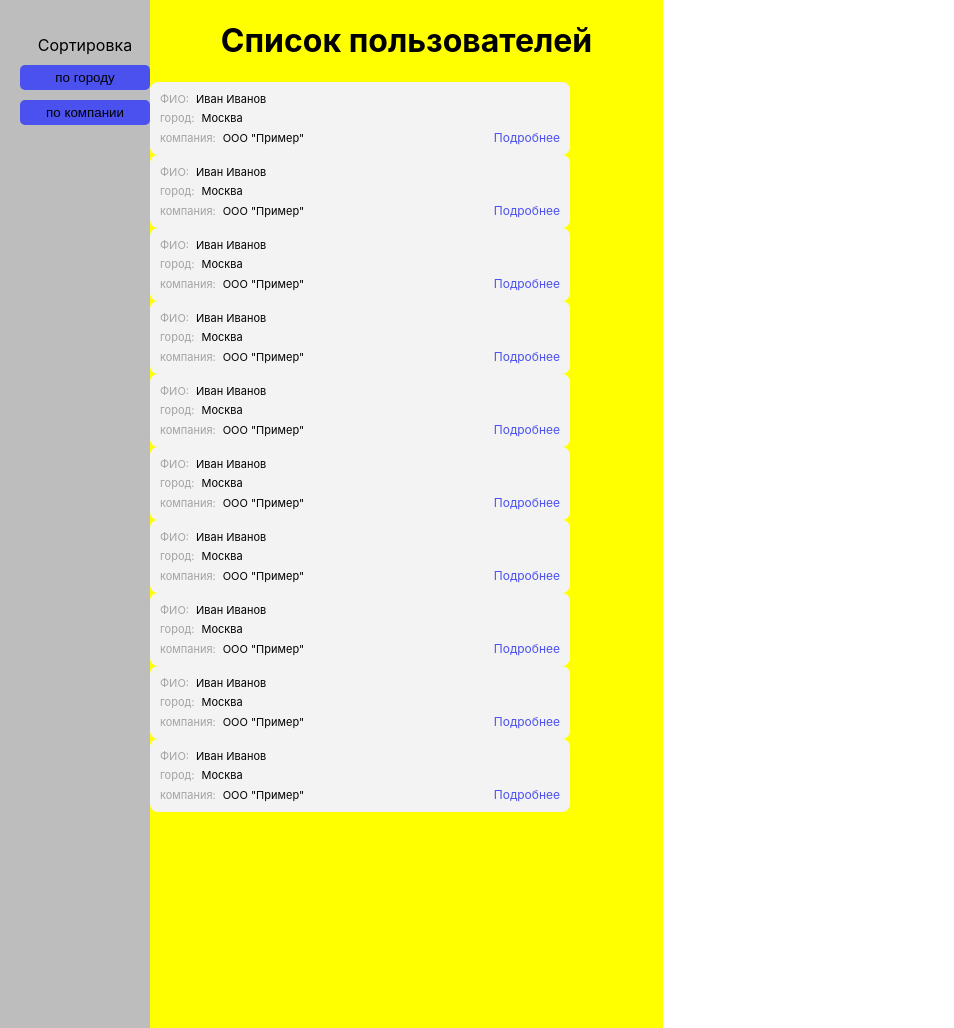
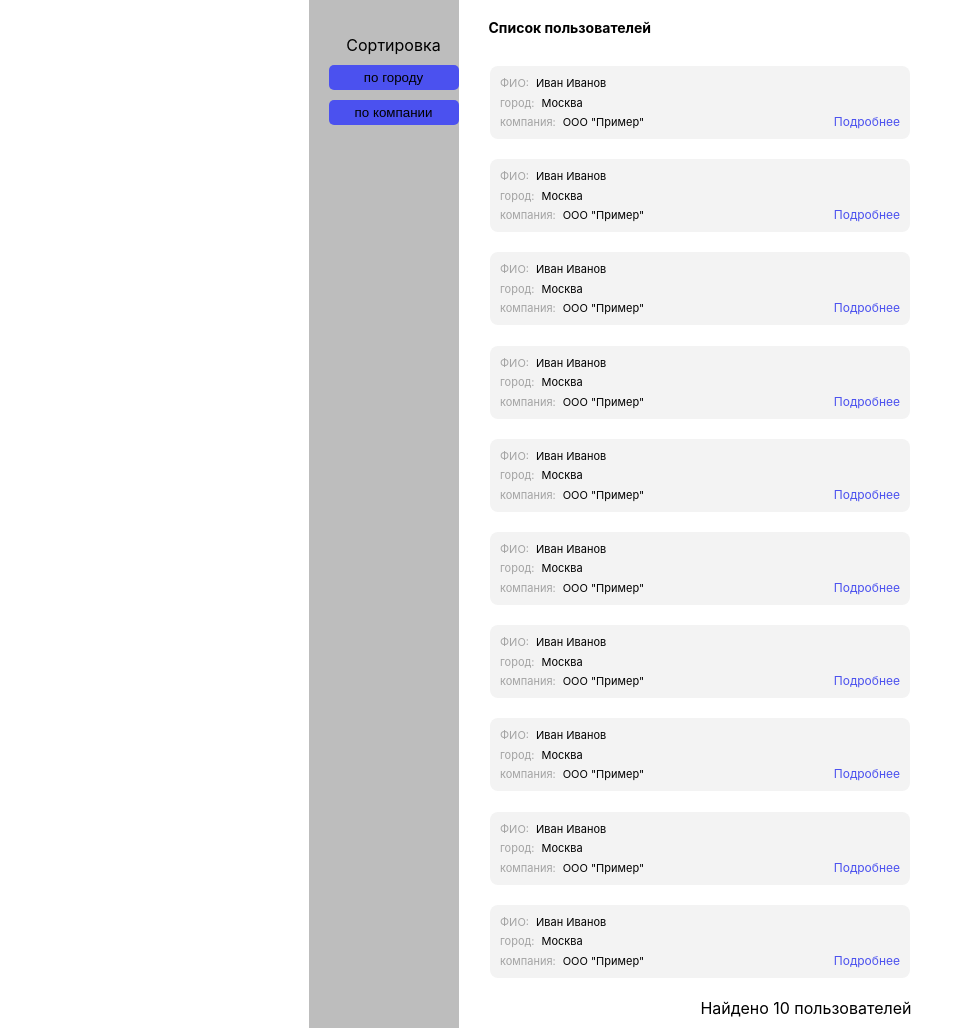
Before and after one commit to Ankook/roox-test-app, a React (Create React App) app in the folder my-app/: page / in a window 1280 px wide. Shown: the whole page, without its empty margins (0-954 px from the left). Built offline with nearby package versions, Linux system fonts and the light colour scheme.

Commit message:
creating Usser component

```diff
--- a/my-app/src/App.scss
+++ b/my-app/src/App.scss
@@ -2,6 +2,8 @@
   text-align: center;
   display: flex;
   flex-direction: row;
+  justify-content: center;
+  align-items: center;
 }
 
 .App-logo {
--- a/my-app/src/components/users/Users.tsx
+++ b/my-app/src/components/users/Users.tsx
@@ -19,7 +19,8 @@ const Users: FC<TitleProps> = ({ title}) => {
       <User />
       <User />
       <User />
-      <User/>
+      <User />
+      <div className={styles.usersCount}>Найдено 10 пользователей</div>
     </div>
   );
 };
--- a/my-app/src/components/users/users.module.scss
+++ b/my-app/src/components/users/users.module.scss
@@ -1,7 +1,24 @@
 .users  {
   display: flex;
   flex-direction: column;
-  background: yellow;
+  justify-content: space-around;
+  align-items: center;
+  background: white;
   width: 513px;
   height: 1028px;
+  box-sizing: border-box;
+  padding-left: 30px;
+  padding-right: 60px;
+
+  h1  {
+    display: flex;
+    flex-direction: row;
+    align-self: flex-start;
+    font-weight: 700;
+    font-size: 14px;
+  }
+
+  .usersCount {
+    align-self: flex-end;
+  }
 }
```
